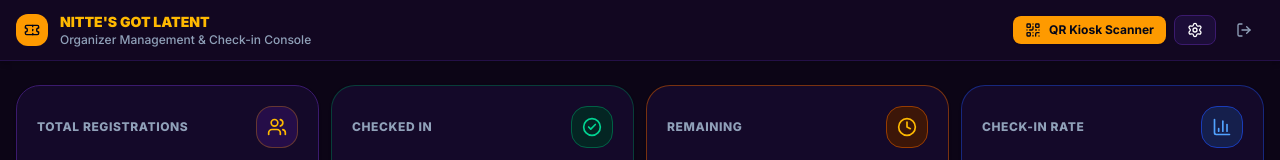
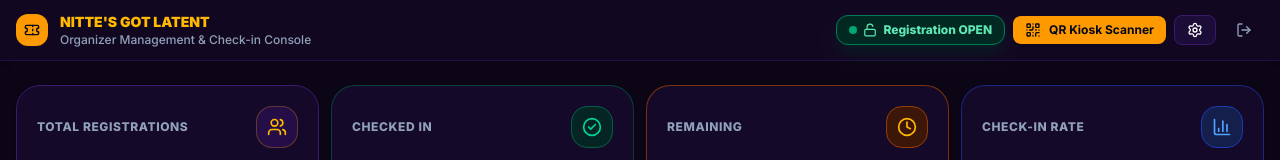
Before and after one commit to sujanrajyt-ui/ticket, a Next.js app: page /admin in a window 1280 px wide. Shown: the top 160 px of the page. Built offline with nearby package versions, Linux system fonts and the light colour scheme; no server answers; the database is empty.

Commit message:
feat: add registration close toggle in admin and closed state page view

```diff
--- a/src/app/admin/page.tsx
+++ b/src/app/admin/page.tsx
@@ -4,7 +4,7 @@ import { useRouter } from "next/navigation";
 import { format } from "date-fns";
 import {
     Users, CheckCircle2, Clock, BarChart3, Search, Download,
-    QrCode, LogOut, ChevronRight, SlidersHorizontal, RefreshCw, Ticket, Settings
+    QrCode, LogOut, ChevronRight, SlidersHorizontal, RefreshCw, Ticket, Settings, Lock, Unlock
 } from "lucide-react";
 import { createClient } from "@/lib/supabase/client";
 import { Attendee } from "@/types/database";
@@ -32,6 +32,38 @@ export default function AdminDashboard() {
     const [loading, setLoading] = useState(true);
     const [exporting, setExporting] = useState(false);
     const [userRole, setUserRole] = useState<"admin" | "volunteer" | null>("admin");
+    const [regClosed, setRegClosed] = useState<boolean>(settings.registrationClosed);
+    const [togglingReg, setTogglingReg] = useState(false);
+
+    useEffect(() => {
+        setRegClosed(settings.registrationClosed);
+    }, [settings.registrationClosed]);
+
+    const handleToggleRegistration = async () => {
+        const nextState = !regClosed;
+        setTogglingReg(true);
+        try {
+            const getRes = await fetch("/api/admin/event-config");
+            const getJson = await getRes.json();
+            const currentSettings = getJson.settings || settings;
+
+            const res = await fetch("/api/admin/event-config", {
+                method: "PUT",
+                headers: { "Content-Type": "application/json" },
+                body: JSON.stringify({
+                    ...currentSettings,
+                    registrationClosed: nextState,
+                }),
+            });
+            if (res.ok) {
+                setRegClosed(nextState);
+            }
+        } catch {
+            /* error */
+        } finally {
+            setTogglingReg(false);
+        }
+    };
 
     const fetchData = useCallback(async () => {
         try {
@@ -102,6 +134,24 @@ export default function AdminDashboard() {
                         </div>
                     </div>
                     <div className="flex items-center gap-2 flex-shrink-0">
+                        <button
+                            onClick={handleToggleRegistration}
+                            disabled={togglingReg}
+                            className={`flex items-center gap-1.5 px-3 py-1.5 rounded-xl font-extrabold text-xs border transition-all ${regClosed
+                                    ? "bg-red-950/90 border-red-700 text-red-300 hover:bg-red-900 shadow-lg shadow-red-950/50"
+                                    : "bg-emerald-950/90 border-emerald-700 text-emerald-300 hover:bg-emerald-900 shadow-lg shadow-emerald-950/50"
+                                }`}
+                            title={regClosed ? "Click to Re-Open Registration" : "Click to Close Registration"}
+                        >
+                            <span className={`w-2 h-2 rounded-full ${regClosed ? "bg-red-400 animate-pulse" : "bg-emerald-400 animate-pulse"}`} />
+                            {regClosed ? <Lock className="w-3.5 h-3.5" /> : <Unlock className="w-3.5 h-3.5" />}
+                            <span className="hidden sm:inline">
+                                {togglingReg ? "Updating..." : regClosed ? "Registration CLOSED" : "Registration OPEN"}
+                            </span>
+                            <span className="sm:hidden">
+                                {togglingReg ? "..." : regClosed ? "CLOSED" : "OPEN"}
+                            </span>
+                        </button>
                         <Button
                             onClick={() => router.push("/admin/scan")}
                             variant="primary"
@@ -122,6 +172,30 @@ export default function AdminDashboard() {
             </header>
 
             <main className="max-w-7xl mx-auto px-4 py-6 space-y-6">
+                {regClosed && (
+                    <div className="bg-red-950/70 border-2 border-red-800/80 rounded-2xl p-4 flex flex-col sm:flex-row items-start sm:items-center justify-between gap-4 shadow-xl">
+                        <div className="flex items-center gap-3">
+                            <div className="w-10 h-10 rounded-xl bg-red-900/60 border border-red-700/60 text-red-300 flex items-center justify-center flex-shrink-0 font-bold">
+                                <Lock className="w-5 h-5" />
+                            </div>
+                            <div>
+                                <p className="text-sm font-black text-red-200">Registration is Currently CLOSED</p>
+                                <p className="text-xs text-red-300/80">
+                                    New registrations are blocked. Visitors see "Registration Closed — See you on 12th September!".
+                                </p>
+                            </div>
+                        </div>
+                        <Button
+                            onClick={handleToggleRegistration}
+                            loading={togglingReg}
+                            variant="secondary"
+                            size="sm"
+                            className="border-red-700 text-red-200 hover:bg-red-900/60 flex-shrink-0 font-bold"
+                        >
+                            <Unlock className="w-4 h-4" /> Re-Open Registration
+                        </Button>
+                    </div>
+                )}
                 {/* Stats Grid */}
                 <div className="grid grid-cols-2 lg:grid-cols-4 gap-3">
                     <StatsCard title="Total Registrations" value={total} icon={<Users className="w-5 h-5" />} color="violet" />
--- a/src/app/api/event-status/route.ts
+++ b/src/app/api/event-status/route.ts
@@ -6,7 +6,7 @@ export async function GET() {
     try {
         const settings = await getEventSettingsServer();
         const { total } = await getAttendees();
-        const isClosed = false;
+        const isClosed = settings.registrationClosed || (settings.maxTickets > 0 && total >= settings.maxTickets);
 
         return NextResponse.json({
             isClosed,
--- a/src/app/api/register/route.ts
+++ b/src/app/api/register/route.ts
@@ -61,6 +61,13 @@ export async function POST(request: NextRequest) {
         }
 
         const settings = await getEventSettingsServer();
+
+        if (settings.registrationClosed) {
+            return NextResponse.json(
+                { error: "Registration is closed. See you on 12th September!" },
+                { status: 403 }
+            );
+        }
 
         const registrationSchema = buildRegistrationSchema(settings);
 
--- a/src/app/page.tsx
+++ b/src/app/page.tsx
@@ -256,7 +256,7 @@ export default function RegistrationPage() {
               size="lg"
               className="px-8 py-4 text-base"
             >
-              REGISTER / GET YOUR TICKET
+              {settings.registrationClosed ? "VIEW YOUR TICKET PASS" : "REGISTER / GET YOUR TICKET"}
               <ArrowRight className="w-5 h-5 ml-1" />
             </Button>
           </div>
@@ -264,13 +264,32 @@ export default function RegistrationPage() {
         </div>
       </section>
 
-      {/* REGISTRATION FORM SECTION */}
+      {/* REGISTRATION FORM / CLOSED SECTION */}
       <section
         id="register-form"
         className="py-16 px-4 border-t border-[#231045] bg-[#0c0516] scroll-mt-20"
       >
         <div className="max-w-xl mx-auto space-y-6">
 
+          {settings.registrationClosed ? (
+            <div className="bg-[#150a29] border-2 border-amber-500/50 rounded-3xl p-6 sm:p-10 shadow-2xl text-center space-y-6">
+              <div className="w-16 h-16 rounded-full bg-amber-500/10 border-2 border-amber-500/30 text-amber-400 flex items-center justify-center mx-auto text-3xl">
+                🎭
+              </div>
+              <div className="space-y-3">
+                <Badge variant="gold">
+                  OFFICIAL ANNOUNCEMENT
+                </Badge>
+                <h2 className="text-2xl sm:text-4xl font-black text-white tracking-tight">
+                  Registration Closed — See You On 12th September!
+                </h2>
+                <p className="text-slate-300 text-sm sm:text-base max-w-md mx-auto leading-relaxed">
+                  Registrations for {settings.name} are currently closed. We look forward to seeing all registered participants at the event!
+                </p>
+              </div>
+            </div>
+          ) : (
+            <>
               <div className="text-center space-y-2">
                 <Badge variant="gold">
                   OFFICIAL REGISTRATION
@@ -414,6 +433,8 @@ export default function RegistrationPage() {
                 </form>
 
               </div>
+            </>
+          )}
 
           {/* View Existing Pass */}
           <div className="bg-[#100820] border border-[#2e1457] rounded-3xl p-5 space-y-3">
--- a/src/config/event.ts
+++ b/src/config/event.ts
@@ -135,7 +135,7 @@ export const DEFAULT_EVENT_SETTINGS: EventSettings = {
   usnRequired: true,
   lastNameRequired: false,
   maxTickets: 240,
-  registrationClosed: true,
+  registrationClosed: false,
   logoUrl: "",
   branches: EVENT_CONFIG.branches,
 };
@@ -143,7 +143,7 @@ export const DEFAULT_EVENT_SETTINGS: EventSettings = {
 export function mergeEventSettings(stored?: Partial<EventSettings> | null): EventSettings {
   const merged = { ...DEFAULT_EVENT_SETTINGS, ...(stored || {}) };
   merged.maxTickets = typeof merged.maxTickets === "number" ? merged.maxTickets : (parseInt(String(merged.maxTickets || "240"), 10) || 240);
-  merged.registrationClosed = typeof stored?.registrationClosed === "boolean" ? stored.registrationClosed : true;
+  merged.registrationClosed = typeof stored?.registrationClosed === "boolean" ? stored.registrationClosed : false;
   if (typeof merged.logoUrl !== "string") merged.logoUrl = "";
   if (!Array.isArray(merged.branches) || merged.branches.length === 0) merged.branches = EVENT_CONFIG.branches;
   return merged;
```
Lines whose indentation alone changed are shown as unchanged.
